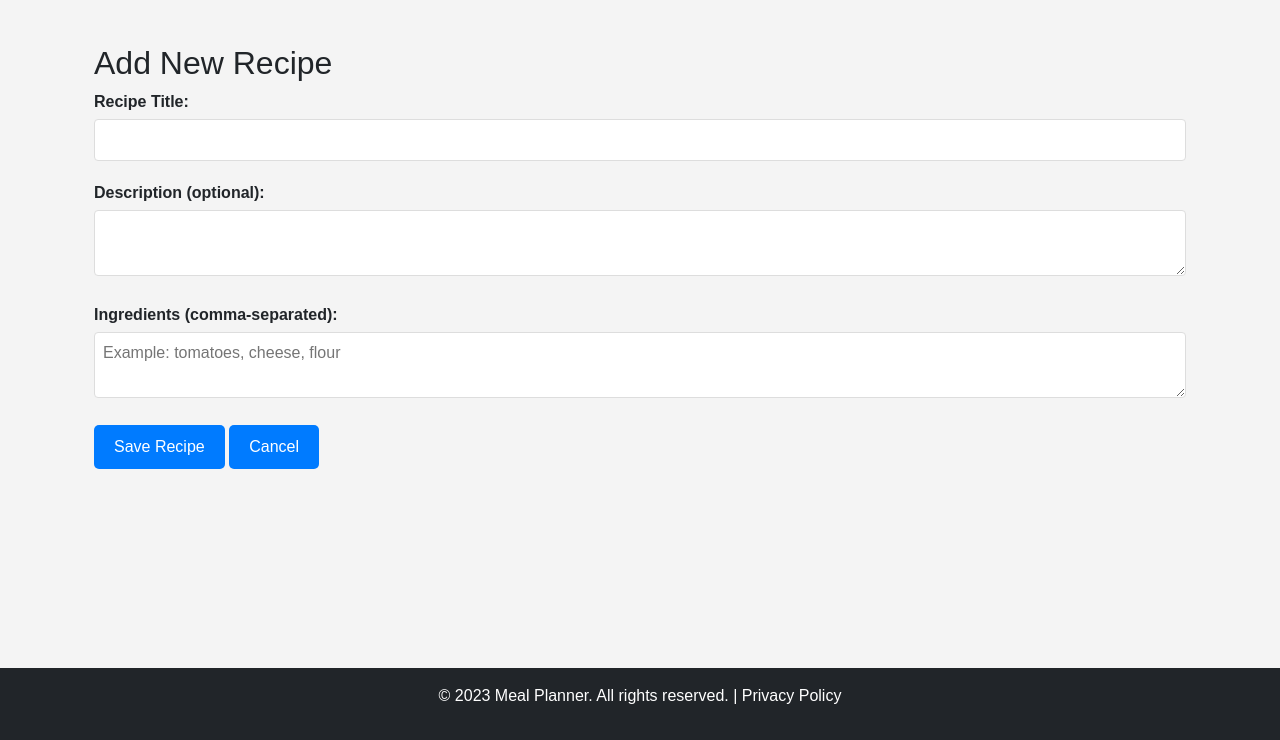
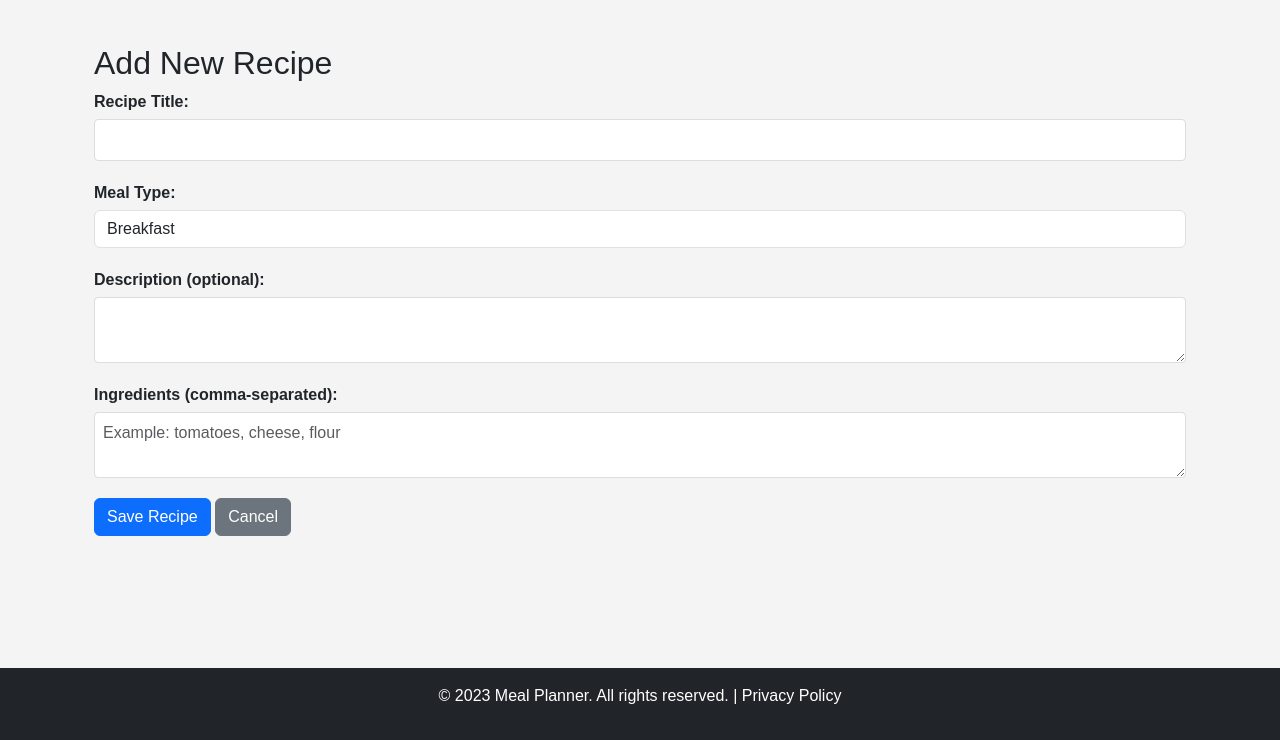
Before and after one commit to abdul1ah33/meal_planner, a Flask app: page /meal-plan/add_recipe in a window 1280 px wide. Shown: the part 60-800 px from the top of the page. Run offline with Flask 3, Linux system fonts and the light colour scheme; the visitor is signed in with stand-in values (Sample User, id 1).

Commit message:
edited the html to show the meals

```diff
--- a/templates/add_recipe.html
+++ b/templates/add_recipe.html
@@ -15,22 +15,31 @@
     <form method="POST" action="{{ url_for('meal_plan.add_recipe') }}">
         <div class="form-group">
             <label for="title">Recipe Title:</label>
-            <input type="text" id="title" name="title" required>
+            <input type="text" id="title" name="title" class="form-control" required>
+        </div>
+
+        <div class="form-group">
+            <label for="meal_type">Meal Type:</label>
+            <select id="meal_type" name="meal_type" required class="form-control">
+                <option value="breakfast">Breakfast</option>
+                <option value="lunch">Lunch</option>
+                <option value="dinner">Dinner</option>
+            </select>
         </div>
 
         <div class="form-group">
             <label for="description">Description (optional):</label>
-            <textarea id="description" name="description"></textarea>
+            <textarea id="description" name="description" class="form-control"></textarea>
         </div>
 
         <div class="form-group">
             <label for="ingredients">Ingredients (comma-separated):</label>
-            <textarea id="ingredients" name="ingredients" required
+            <textarea id="ingredients" name="ingredients" required class="form-control"
                       placeholder="Example: tomatoes, cheese, flour"></textarea>
         </div>
 
-        <button type="submit" class="button">Save Recipe</button>
-        <a href="{{ url_for('meal_plan.plan') }}" class="button secondary">Cancel</a>
+        <button type="submit" class="btn btn-primary">Save Recipe</button>
+        <a href="{{ url_for('meal_plan.plan') }}" class="btn btn-secondary">Cancel</a>
     </form>
 </div>
 {% endblock %}
```
Also changed, not shown: templates/meal_plan.html (+6 -6 lines).
